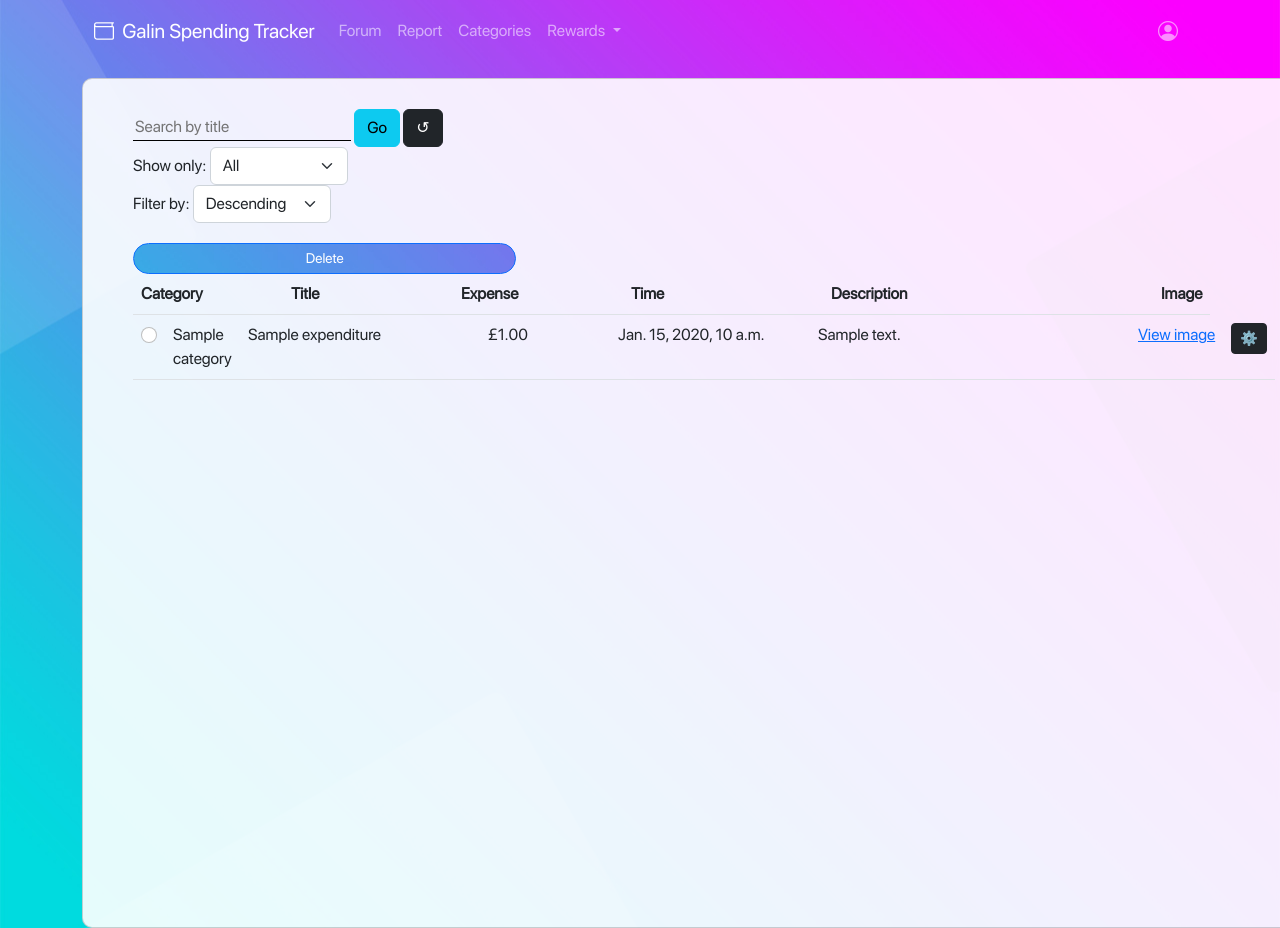
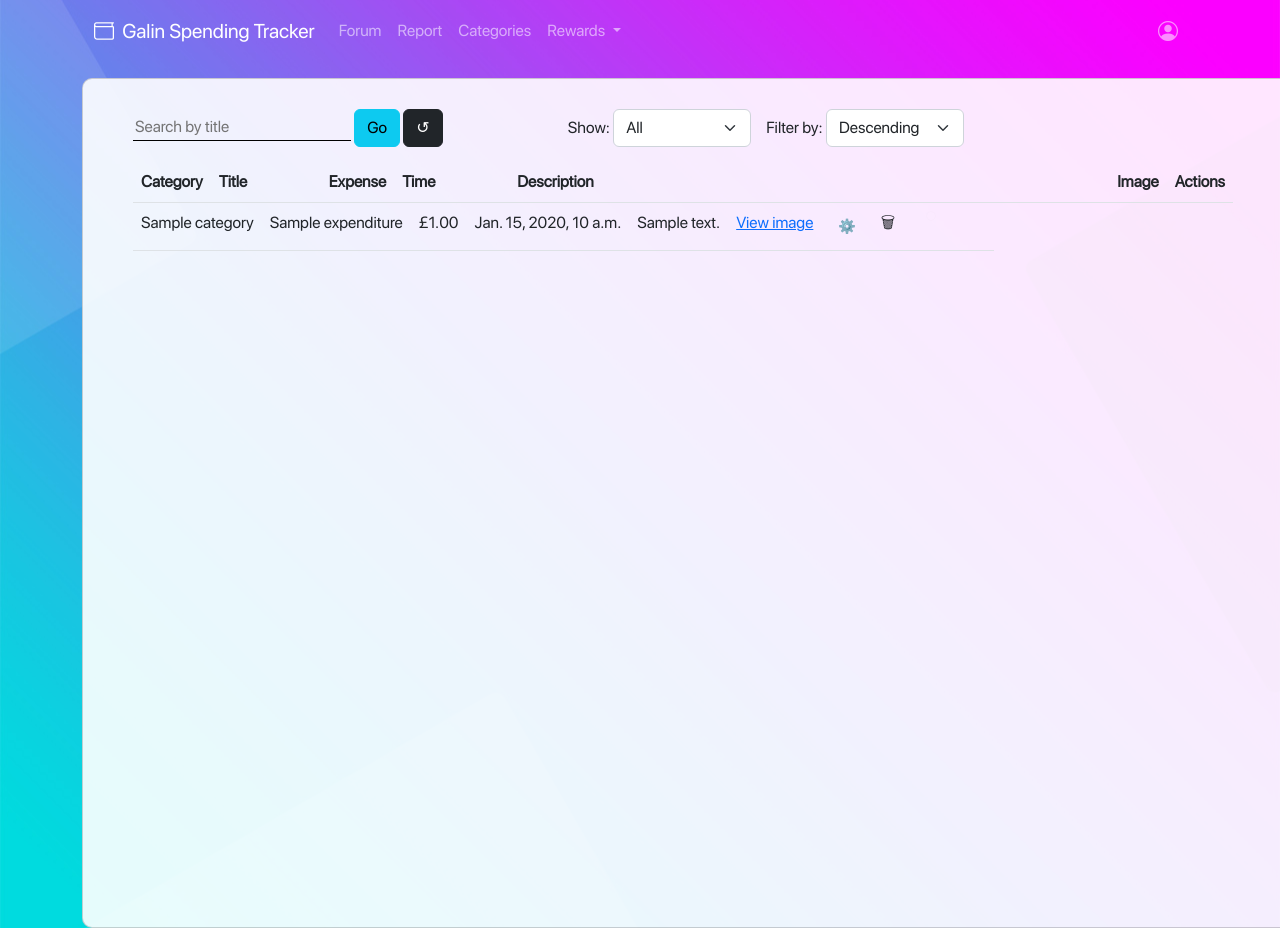
Before and after one commit to rb2cc/Team-Galin-Spending-Tracker, a Django app: page /search_category/ in a window 1280 px wide. Run offline with Django 4.2, Linux system fonts and the light colour scheme; a user stored in the database is signed in; tables that the repository leaves empty hold one stand-in row (values such as "Sample post"); some libraries are stand-ins or nearby versions.

Commit message:
implement various improvements to UX and UI for full expenditure list view -refactor code for expenditure deletions: implement radio button on each entry in table for deletion -implement expenditure edit feature with associated view function and html/css template -format filtering toolbar elements to be inline with each other -refactor code by giving variables more appropriate naming and eliminate white space

```diff
--- a/static/custom.css
+++ b/static/custom.css
@@ -101,7 +101,6 @@ p.cover-text {
   height: 800px;
   padding-top: 10px;
   padding-left: 10px;
-
   padding-bottom: 30px;
   border-radius: 10px;
 }
@@ -143,6 +142,7 @@ input[type=password] {
   display:block;
   table-layout:fixed;
   width:100%;
+  overflow-y:auto;
 }
 
 .mainThead {
@@ -151,7 +151,7 @@ input[type=password] {
 
 .mainTbody{
   display:block;
-  max-height: 600px;
+  max-height: 715px;
   overflow-y:auto;
 }
 
@@ -173,3 +173,47 @@ input[type=password] {
 .dropdown-menu {
   background-color: rgb(255, 255, 255, 0.5);
 }
+
+.delete_button {
+  margin: 0 5px 0 0;
+  width: 100px;
+  height: 10px;
+  position: relative;
+  cursor: pointer;
+}
+
+.delete_button label,
+.delete_button input {
+  display: block;
+  position: absolute;
+  top: 0;
+  left: 0;
+  right: 0;
+  bottom: 0;
+}
+
+.delete_button input[type="radio"] {
+  opacity: 0.011;
+  z-index: 100;
+}
+
+.delete_button input[type="radio"]:checked + label {
+  background: #20b8be;
+  border-radius: 4px;
+}
+
+.delete_button label {
+  z-index: 90;
+  line-height: 1.8em;
+}
+
+.filter_dropdown {
+  float:left;
+  margin-right: 15px;
+  /* display:inline-block; */
+}
+.filter_search {
+  float:left;
+  margin-right: 125px;
+  margin-bottom: 15px;
+}
--- a/tracker/templates/expenditure_list.html
+++ b/tracker/templates/expenditure_list.html
@@ -1,18 +1,21 @@
 {% extends 'base_content.html' %}
 {% block content %}
 <script src="https://ajax.googleapis.com/ajax/libs/jquery/3.6.3/jquery.min.js"></script>
-<!-- <div class='row'> -->
     <div class="card full-card">
-        <span>
+        <!-- filter tools html -->
+        <div>
             <!-- Search bar for title filter -->
+            <div class="filter_search">
                 <form action="{% url 'search_expenditure' %}" method="GET">
                     <input id="inputted_title" name="q" type="text" onblur="this.form.submit()" placeholder="Search by title">
                     <button type="submit" class="btn btn-info btn-md">Go</button>
                     <a id="refresh_table_button" class="btn btn-md btn-dark" href='{% url 'expenditure_list' %}'>↺</a>
                 </form>
+            </div>
             <!-- Drop down for category filter -->
+            <div class="filter_dropdown">
                 <form action="{% url 'search_category' %}" method="GET">
-                <label for="selected_category">Show only:</label>
+                    <label for="selected_category">Show:</label>
                     <select class="form-select" style="width:138px; display: inline-block;" id = "selected_category" name="q" onchange="this.form.submit()" >
                         <option>All</option>
                         {% for category in categories %}
@@ -20,7 +23,9 @@
                         {% endfor %}
                     </select>
                 </form>
+            </div>
             <!-- Drop down for general filter -->
+            <div class="filter_dropdown">
                 <form action="" method="GET">
                     <label for="selected_filter">Filter by:</label>
                     <select class="form-select" style="width:138px; display: inline-block;" id = "selected_filter" name="q" onchange="">
@@ -30,44 +35,33 @@
                         <option value="Latest">Latest</option>
                     </select>
                 </form>
-        </span>
-
-        <!-- table -->
+            </div>
+        </div>
+    <!-- table html -->
     <form id="expenditure_form" method="POST">
                 {% csrf_token %}
             <table class="table mainTable">
-            <div class="row">
-                <div class="col-4">
-                  <div class="d-grid gap-2 d-md-block">
-                    <button type="button" name="delete" class="btn btn-primary btn-sm" data-bs-toggle="modal" data-bs-target="#delete_modal">Delete</button>
-                  </div>
-                </div>
-                <div class="col-4">
-                    <div class="d-grid gap-2 d-md-block">
-                    </div>
-                </div>
-            </div>
         </div>
             <thead class="mainThead">
                 <tr>
-                    <th scope="col" width="150px">Category</th>
-                    <th scope="col" width="170px">Title</th>
-                    <th scope="col" width="170px">Expense</th>
-                    <th scope="col" width="200px">Time</th>
-                    <th scope="col" width="330px">Description</th>
+                    <th width="" scope="col" >Category</th>
+                    <th width="110px" scope="col" >Title</th>
+                    <th scope="col">Expense</th>
+                    <th width="115px" scope="col">Time</th>
+                    <th width="600px" scope="col" >Description</th>
                     <th scope="col">Image</th>
+                    <th scope="col">Actions</th>
                 </tr>
             </thead>
             <tbody class="mainTbody">
                 <div class="scroll">
                     {% for spending in spendings %}
                         <tr>
-                            <th scope="row"> <input id="radio" class = "form-check-input" type = "radio" name = "expenditure_pk" value = {{ spending.id }}></input> </th>
-                            <td width="75px">{{ spending.category }}</td>
-                            <td width="240px">{{ spending.title }}</td>
-                            <td width="130px">£{{ spending.expense }}</td>
-                            <td width="200px">{{ spending.date_created }}</td>
-                            <td width="320px">{{ spending.description }}</td>
+                            <td>{{ spending.category }}</td>
+                            <td>{{ spending.title }}</td>
+                            <td>£{{ spending.expense }}</td>
+                            <td>{{ spending.date_created }}</td>
+                            <td>{{ spending.description }}</td>
                             {% if spending.image %}
                             <!-- This code can show full images.
                                 <td style="max-width:0px"><img src="media/{{ spending.image }} " alt="image"></td>
@@ -76,7 +70,12 @@
                             {% else %}
                                 <td><a> None </a></td>
                             {% endif %}
-                            <td><a class = "btn btn-sm btn-dark" href="{% url 'update_expenditure' spending.id %}"> ⚙️ </a></td>
+                            <td><a class = "btn btn-sm clear" href="{% url 'update_expenditure' spending.id %}"> ⚙️ </a></td>
+                            <td>
+                                <div class="delete_button" >
+                                    <input class="delete_button" type="radio" name="radio_pk" data-bs-toggle="modal" data-bs-target="#delete_modal" value = {{ spending.id }} > 🗑
+                                </div>
+                            </td>
                         </tr>
                     {% endfor %}
                 </div>
@@ -84,9 +83,8 @@
         </table>
     </form>
 </div>
-<!-- </div> -->
-
 <!-- delete modal -->
+<!-- modal used as delete confirmation -->
 <div class="modal fade" id="delete_modal" tabindex="-1" aria-labelledby="delete_modal_label" aria-hidden="true">
     <div class="modal-dialog">
       <div class="modal-content">
@@ -104,7 +102,6 @@
       </div>
     </div>
 </div>
-
 <!-- javascript for persisting drop down selection after onchange function occurs -->
 <script>
     $('#selected_category').on('change', function() {
@@ -123,15 +120,10 @@
         //     $('#selected_filter').val(localStorage.getItem("selected_filter"));
         //     $('#selected_category').val(localStorage.getItem("selected_category"));
         // }
-        // if (!(performance.navigation.type == 1)) {
-        //     localStorage.clear();
-        // }
-    });
-
-    function get_expenditure_id() {
-        document.getElementById("radio").value;
+        if (!(performance.navigation.type == 1)) {
+            localStorage.clear();
         }
+    }
+);
 </script>
-
-
 {% endblock %}
```
Also changed, not shown: tracker/expenditure_views.py (+3 -6 lines). Lines whose indentation alone changed are shown as unchanged.
